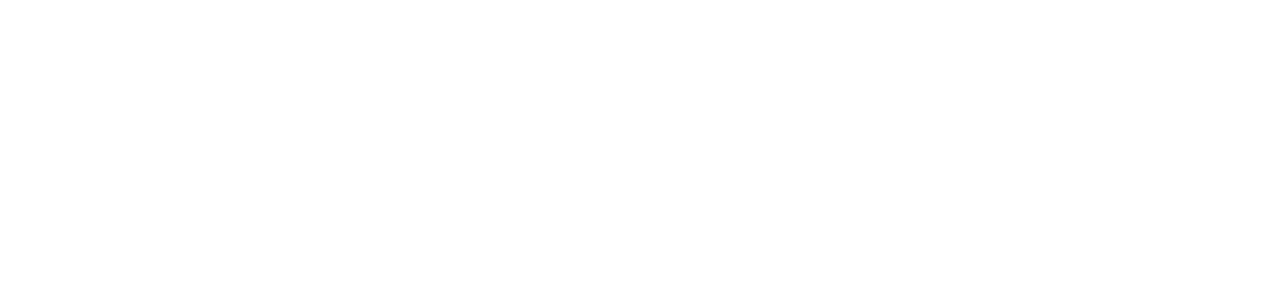
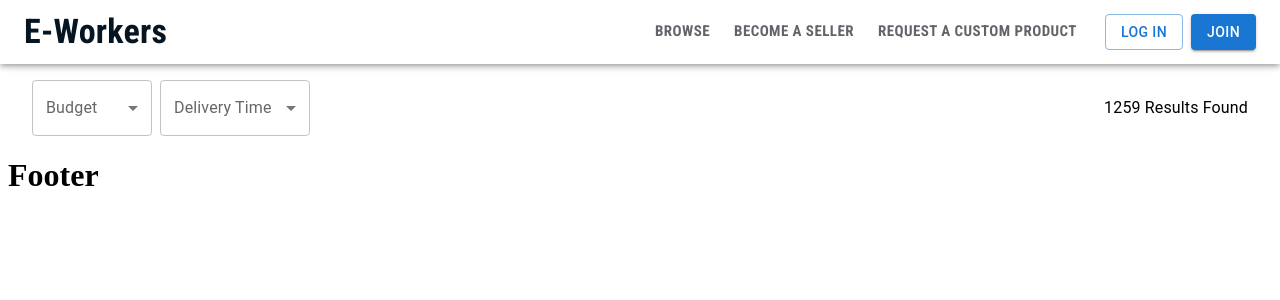
Before and after one commit to bilal42011/Ecommerce-Platform-For-Customized-Products, a React (Create React App) app: page /search in a window 1280 px wide. Before the commit this address had no page. Shown: the top 300 px of the page. Built offline with nearby package versions, Linux system fonts and the light colour scheme.

Commit message:
Search Filters

```diff
--- a/src/Layout/Header/Header.js
+++ b/src/Layout/Header/Header.js
@@ -1,44 +1,59 @@
-import React,{useState} from "react";
-import { AppBar,Typography,Menu,MenuItem,Toolbar,Container,Box,IconButton,Button } from "@mui/material";
-import MenuIcon from '@mui/icons-material/Menu';
-import {NavLink,useNavigate} from "react-router-dom";
+import React, { useState } from "react";
+import {
+  AppBar,
+  Typography,
+  Menu,
+  MenuItem,
+  Toolbar,
+  Container,
+  Box,
+  IconButton,
+  Button,
+} from "@mui/material";
+import MenuIcon from "@mui/icons-material/Menu";
+import { NavLink, useNavigate } from "react-router-dom";
 import styles from "../../styles/header.module.css";
 
-const pages=[{name:"Browse",url:"browse"},{name:"Become a Seller",url:"/becomeseller"},{name:"Request a Custom Product",url:"/requestcustomproduct"}]
+const pages = [
+  { name: "Browse", url: "browse" },
+  { name: "Become a Seller", url: "/becomeseller" },
+  { name: "Request a Custom Product", url: "/requestcustomproduct" },
+];
 console.log(styles);
- const nonActiveClassname=[styles.navLink,styles.nonactiveNavLink].join(" ");
+const nonActiveClassname = [styles.navLink, styles.nonactiveNavLink].join(" ");
 console.log(nonActiveClassname);
- const ActiveClassname=[styles.navLink,styles.activeNavLink].join(" ");
+const ActiveClassname = [styles.navLink, styles.activeNavLink].join(" ");
 console.log(ActiveClassname);
- const headingStyles={textDecoration:"none",color:"#061522"};
+const headingStyles = { textDecoration: "none", color: "#061522" };
 
+const Header = () => {
+  let navigate = useNavigate();
+  let [anchorEl, setanchorEl] = useState(null);
+  const handleMenuButtonClick = (event) => {
+    setanchorEl(event.currentTarget);
+    console.log(event.currenttarget);
+  };
+  const handleClose = () => {
+    setanchorEl(null);
+  };
 
-const Header=()=>{
-
-    let navigate=useNavigate();
-let [anchorEl,setanchorEl]=useState(null);
-const handleMenuButtonClick=(event)=>{
-setanchorEl(event.currentTarget);
-console.log(event.currenttarget)
-}
-const handleClose=()=>{
-    setanchorEl(null);
-}
-
-return <AppBar sx={{backgroundColor:"white"}}>
+  return (
+    <AppBar sx={{ backgroundColor: "white" }}>
       <Container maxWidth="xl">
         <Toolbar disableGutters>
-
-<Box sx={{
-    display:{xs:"flex",md:"none"}
-    }}>
+          <Box
+            sx={{
+              display: { xs: "flex", md: "none" },
+            }}
+          >
             <IconButton
               size="large"
               aria-label="menu button for small screen"
               aria-controls="menu-appbar"
               aria-haspopup="true"
-onClick={handleMenuButtonClick}>
-<MenuIcon size="large"/>
+              onClick={handleMenuButtonClick}
+            >
+              <MenuIcon size="large" />
             </IconButton>
             <Menu
               anchorEl={anchorEl}
@@ -47,50 +62,101 @@ open={Boolean(anchorEl)}
               onClose={handleClose}
               keepMounted
               anchorOrigin={{
-    vertical:"bottom",
-    horizontal:"left"
+                vertical: "bottom",
+                horizontal: "left",
               }}
               transformOrigin={{
-    vertical:"top",
-    horizontal:"right"
+                vertical: "top",
+                horizontal: "right",
               }}
               sx={{
-    display:{xs:"block",md:"none"}
-}}>
-{
-    pages.map((page,index)=><MenuItem key={index} sx={{display:"block",boxSizing:"border-box"}} divider>
-        <NavLink to={`${page.url}`} style={({isActive})=>isActive?{textDecoration:"none",display:"block",color:"rgba(25, 118, 210)"}:{display:"block",color:"#62646a",textDecoration:"none"}}>
+                display: { xs: "block", md: "none" },
+              }}
+            >
+              {pages.map((page, index) => (
+                <MenuItem
+                  key={index}
+                  sx={{ display: "block", boxSizing: "border-box" }}
+                  divider
+                >
+                  <NavLink
+                    to={`${page.url}`}
+                    style={({ isActive }) =>
+                      isActive
+                        ? {
+                            textDecoration: "none",
+                            display: "block",
+                            color: "rgba(25, 118, 210)",
+                          }
+                        : {
+                            display: "block",
+                            color: "#62646a",
+                            textDecoration: "none",
+                          }
+                    }
+                  >
                     {page.name}
                   </NavLink>
-        </MenuItem>)
-}
-
+                </MenuItem>
+              ))}
             </Menu>
           </Box>
 
-<Typography variant="h4" sx={{display:"flex",flexGrow:1,fontWeight:"bolder",fontFamily:'Roboto Condensed, sans-serif'}}>
-<NavLink to="/" style={({isActive})=>headingStyles} end>
+          <Typography
+            variant="h4"
+            sx={{
+              display: "flex",
+              flexGrow: 1,
+              fontWeight: "bolder",
+              fontFamily: "Roboto Condensed, sans-serif",
+            }}
+          >
+            <NavLink to="/" style={({ isActive }) => headingStyles} end>
               E-Workers
             </NavLink>
           </Typography>
-<Box sx={{display:{xs:"none",md:"flex"}}}>
-{
-    pages.map((page,index)=> <NavLink key={index} to={`${page.url}`} className={({isActive})=>isActive?ActiveClassname:nonActiveClassname}>
-        <Button variant="text" sx={{fontSize:"15px",fontFamily:'Roboto Condensed, sans-serif'}} color="inherit">
+          <Box sx={{ display: { xs: "none", md: "flex" } }}>
+            {pages.map((page, index) => (
+              <NavLink
+                key={index}
+                to={`${page.url}`}
+                className={({ isActive }) =>
+                  isActive ? ActiveClassname : nonActiveClassname
+                }
+              >
+                <Button
+                  variant="text"
+                  sx={{
+                    fontSize: "15px",
+                    fontFamily: "Roboto Condensed, sans-serif",
+                  }}
+                  color="inherit"
+                >
                   {page.name}
                 </Button>
               </NavLink>
-)
-}
+            ))}
           </Box>
-<Box sx={{display:"flex"}}>
-<Button variant="outlined" onClick={()=>navigate("login")} sx={{marginLeft:2}}>LOG IN</Button>
-<Button variant="contained" onClick={()=>navigate("signup")} sx={{marginLeft:1}}>JOIN</Button>
+          <Box sx={{ display: "flex" }}>
+            <Button
+              variant="outlined"
+              onClick={() => navigate("login")}
+              sx={{ marginLeft: 2 }}
+            >
+              LOG IN
+            </Button>
+            <Button
+              variant="contained"
+              onClick={() => navigate("signup")}
+              sx={{ marginLeft: 1 }}
+            >
+              JOIN
+            </Button>
           </Box>
         </Toolbar>
       </Container>
     </AppBar>
-
-}
+  );
+};
 
 export default Header;
--- a/src/Layout/Layout.js
+++ b/src/Layout/Layout.js
@@ -1,3 +1,4 @@
+import { Container } from "@mui/system";
 import React from "react";
 import Footer from "./Footer/Footer";
 import Header from "./Header/Header";
@@ -6,7 +7,9 @@ const Layout = ({ children }) => {
   return (
     <>
       <Header />
-      {children}
+      <Container maxWidth="xl" sx={{ mt: 10 }}>
+        {children}
+      </Container>
       <Footer />
     </>
   );
--- /dev/null
+++ b/src/Layout/components/SearchFilters.js
@@ -0,0 +1,55 @@
+import {
+  FormControl,
+  InputLabel,
+  MenuItem,
+  Select,
+  Typography,
+} from "@mui/material";
+import { Box } from "@mui/system";
+import { useState } from "react";
+
+export default function SearchFilters() {
+  const [budget, setBudget] = useState(null);
+  const [deliveryTime, setDeliveryTime] = useState(null);
+  return (
+    <Box display="flex" alignItems={"center"}>
+      <Box minWidth={120}>
+        <FormControl fullWidth>
+          <InputLabel id="demo-simple-select-label">Budget</InputLabel>
+          <Select
+            autoWidth
+            labelId="demo-simple-select-label"
+            id="demo-simple-select"
+            value={budget}
+            label="Age"
+            onChange={(e) => setBudget(e.target.value)}
+          >
+            <MenuItem>Budget</MenuItem>
+            <MenuItem value={5000}>5,000</MenuItem>
+            <MenuItem value={10000}>10,000</MenuItem>
+          </Select>
+        </FormControl>
+      </Box>
+      <Box minWidth={150} ml={1}>
+        <FormControl fullWidth>
+          <InputLabel id="demo-simple-select-label-1">Delivery Time</InputLabel>
+          <Select
+            autoWidth
+            labelId="demo-simple-select-label-1"
+            id="demo-simple-select-1"
+            value={deliveryTime}
+            label="Age"
+            onChange={(e) => setDeliveryTime(e.target.value)}
+          >
+            <MenuItem>Delivery Time</MenuItem>
+            <MenuItem value={1}>1 Day</MenuItem>
+            <MenuItem value={2}>2 Day</MenuItem>
+            <MenuItem value={3}>3 Day</MenuItem>
+          </Select>
+        </FormControl>
+      </Box>
+      <Box flexGrow={1}></Box>
+      <Typography>1259 Results Found</Typography>
+    </Box>
+  );
+}
--- /dev/null
+++ b/src/Pages/SearchResultsPage/SearchResultsPage.js
@@ -0,0 +1,10 @@
+import SearchFilters from "../../Layout/components/SearchFilters";
+import "./SearchResultsPage.module.css";
+
+export default function SearchResultsPage() {
+  return (
+    <>
+      <SearchFilters />
+    </>
+  );
+}
--- a/src/index.js
+++ b/src/index.js
@@ -1,21 +1,26 @@
-import  ReactDOM  from "react-dom/client";
+import ReactDOM from "react-dom/client";
 import App from "./App";
 import "./styles/index.css";
-import {BrowserRouter as Router,Routes,Route} from "react-router-dom";
+import { BrowserRouter as Router, Routes, Route } from "react-router-dom";
 import Homepage from "./Pages/Homepage/Homepage";
+import SearchResultsPage from "./Pages/SearchResultsPage/SearchResultsPage";
 
-const root=ReactDOM.createRoot(document.getElementById("root"));
+const root = ReactDOM.createRoot(document.getElementById("root"));
 
 root.render(
   <Router>
     <Routes>
-    <Route path="/" element={<App />} >
-<Route index element={<Homepage/>} />
+      <Route path="/" element={<App />}>
+        <Route index element={<Homepage />} />
         <Route path="browse" element={<div>Browse Route</div>} />
         <Route path="becomeseller" element={<div>Become a Seller</div>} />
-<Route path="requestcustomproduct" element={<div>Request Custom Product</div>} />
+        <Route
+          path="requestcustomproduct"
+          element={<div>Request Custom Product</div>}
+        />
         <Route path="login" element={<div>Welcome to login</div>} />
         <Route path="signup" element={<div>Welcome to Sign Up</div>} />
+        <Route path="search" element={<SearchResultsPage />} />
       </Route>
     </Routes>
   </Router>
```
Also changed, not shown: src/Pages/SearchResultsPage/SearchResultsPage.module.css (added). Lines whose indentation alone changed are shown as unchanged.
